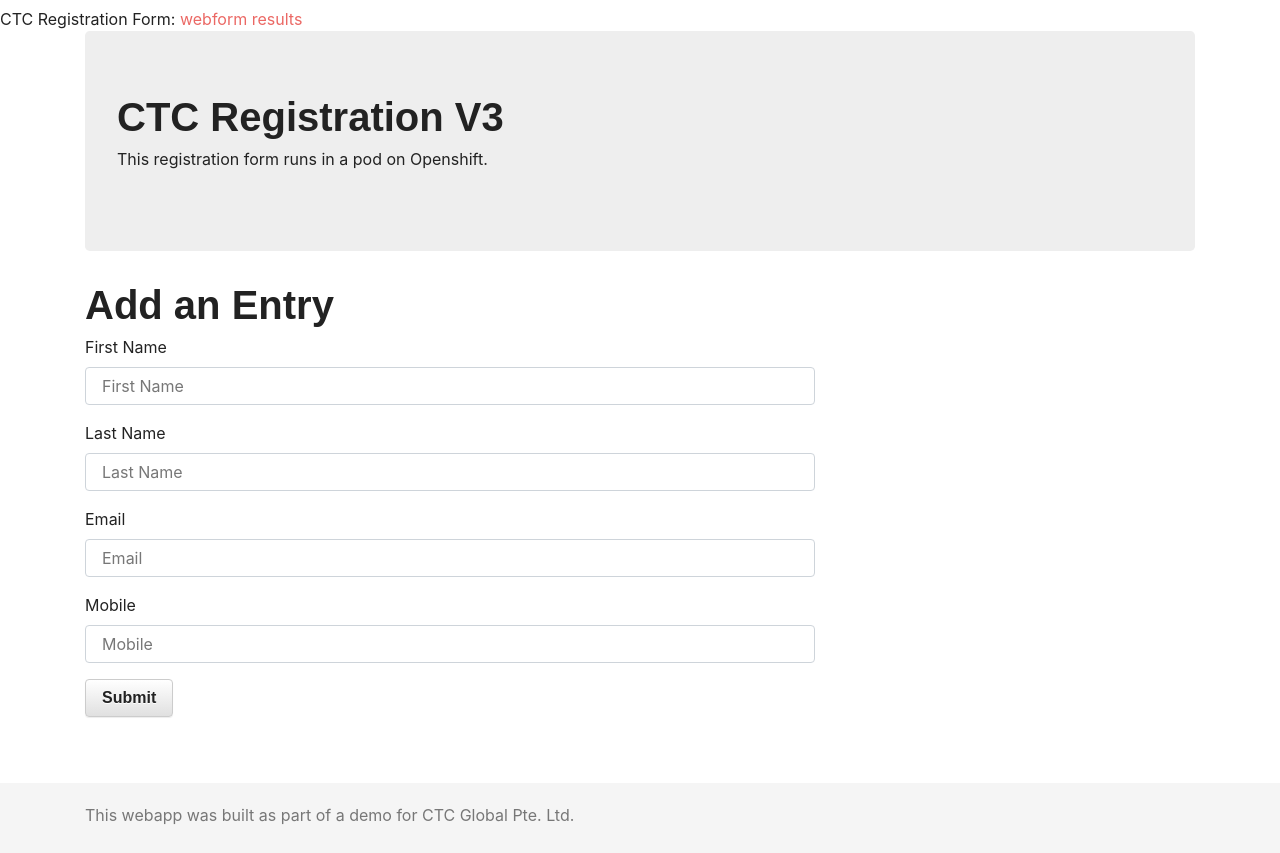
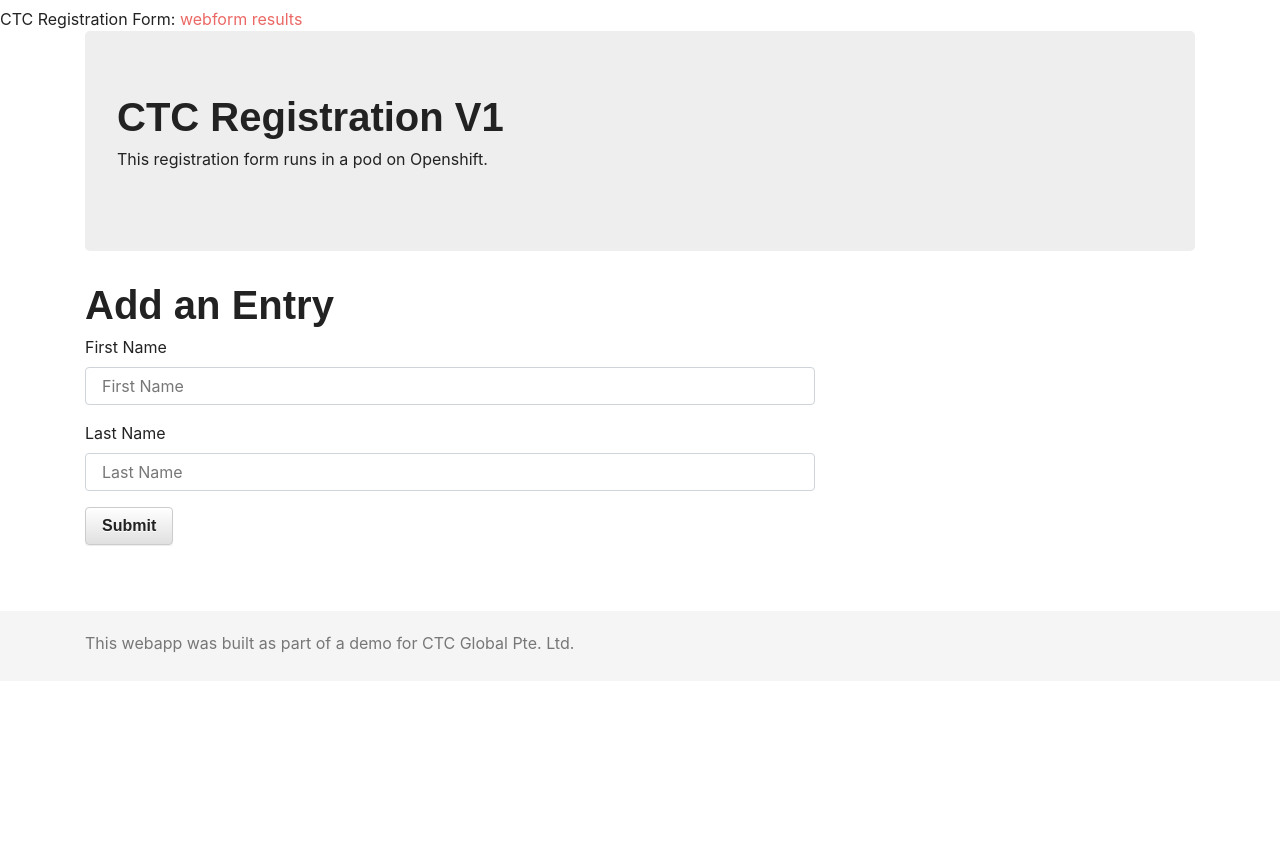
Before and after one commit to andrewctcsg/python-webform, a Flask app: page / in a window 1280 px wide. After the commit the page ends 653 px from the top, so only its background shows below. Run offline with Flask 2, Linux system fonts and the light colour scheme; some libraries are stand-ins or nearby versions; some web fonts are replaced.

Commit message:
Update form.html

```diff
--- a/templates/form.html
+++ b/templates/form.html
@@ -4,7 +4,7 @@
 <div class="container">
 
 		<div class="jumbotron">
-			<h1>CTC Registration V3</h1>
+			<h1>CTC Registration V1</h1>
 			<p>This registration form runs in a pod on Openshift.</p>
 		</div>
 
@@ -24,14 +24,7 @@
 						<input type="text" class="form-control" id="last-name" placeholder="Last Name" name="last-name">
 					</div>
 
-					<div class="form-group">
-						<label for="email">Email</label>
-						<input type="text" class="form-control" id="email" placeholder="Email" name="email">
-					</div>
-					<div class="form-group">
-						<label for="mobile">Mobile</label>
-						<input type="number" class="form-control" id="mobile" placeholder="Mobile" name="mobile">
-					</div>
+
 
 					<button type="submit" class="btn btn-default">Submit</button>
 				</form>
```
